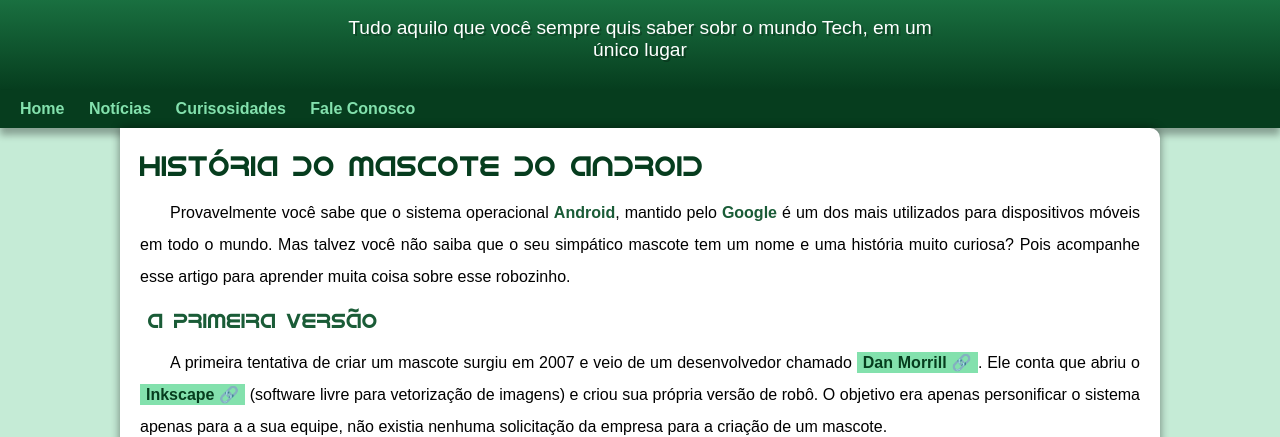
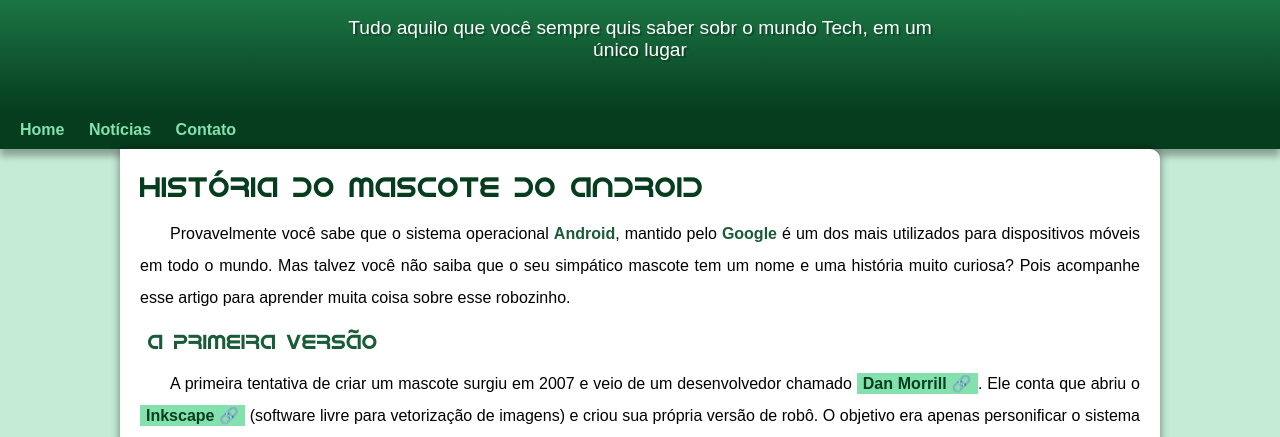
Before and after one commit to samyrocsilva/html-css, a plain HTML site: page desafios/d010/android.html in a window 1280 px wide. Shown: the part 100-537 px from the top of the page. Drawn offline with Linux system fonts and the light colour scheme; a web font is replaced by a local one.

Commit message:
problema de padding resolvido

```diff
--- a/desafios/d010/android.html
+++ b/desafios/d010/android.html
@@ -15,8 +15,7 @@
     <nav>
         <a href="#">Home</a>
         <a href="#">Notícias</a>
-        <a href="#">Curisosidades</a>
-        <a href="#">Fale Conosco</a>
+        <a href="#">Contato</a>
     </nav>
     <main>
         <article>
--- a/desafios/d010/style/style.css
+++ b/desafios/d010/style/style.css
@@ -71,7 +71,7 @@ header > p {
     padding-right: 10px;
     padding-left: 10px;
     text-shadow: 2px 2px 0px rgba(0, 0, 0, 0.247);
-    margin-bottom: 20px;
+    padding-bottom: 50px;
 }
 
 nav {
```
